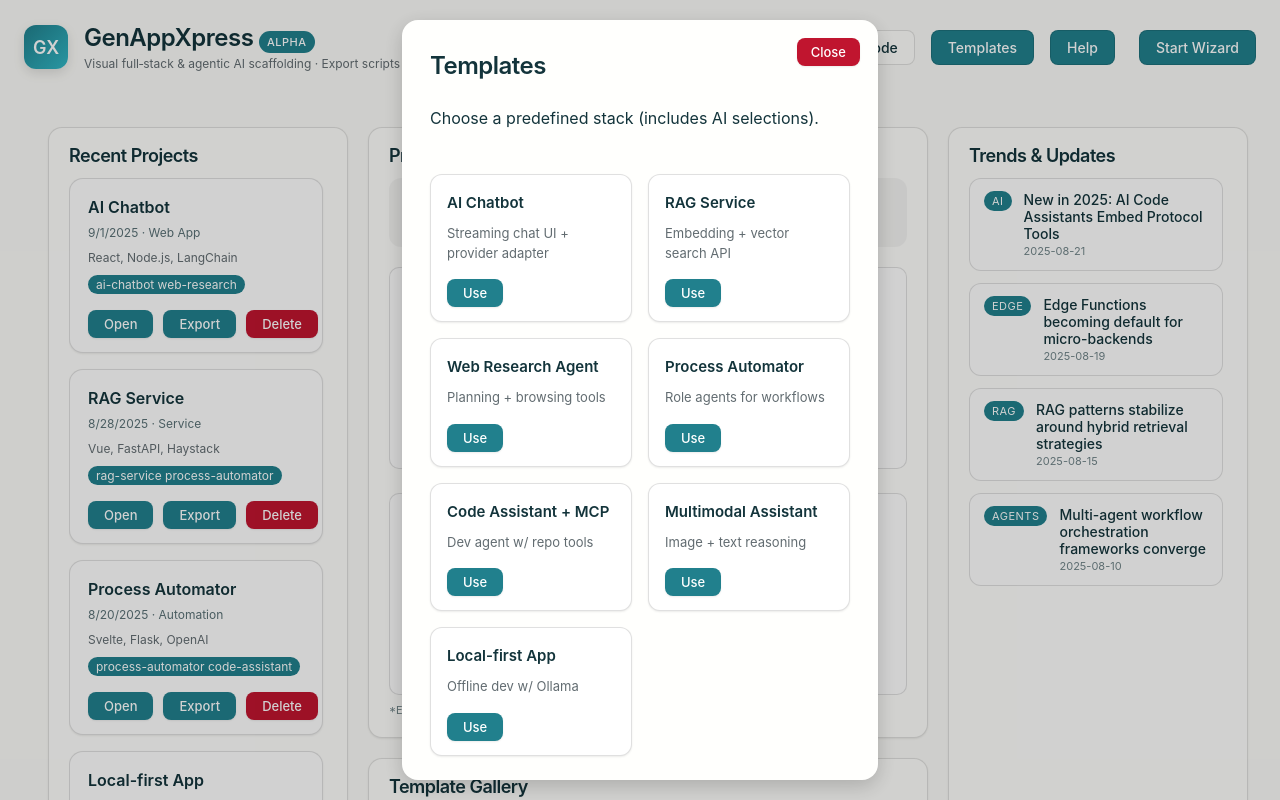
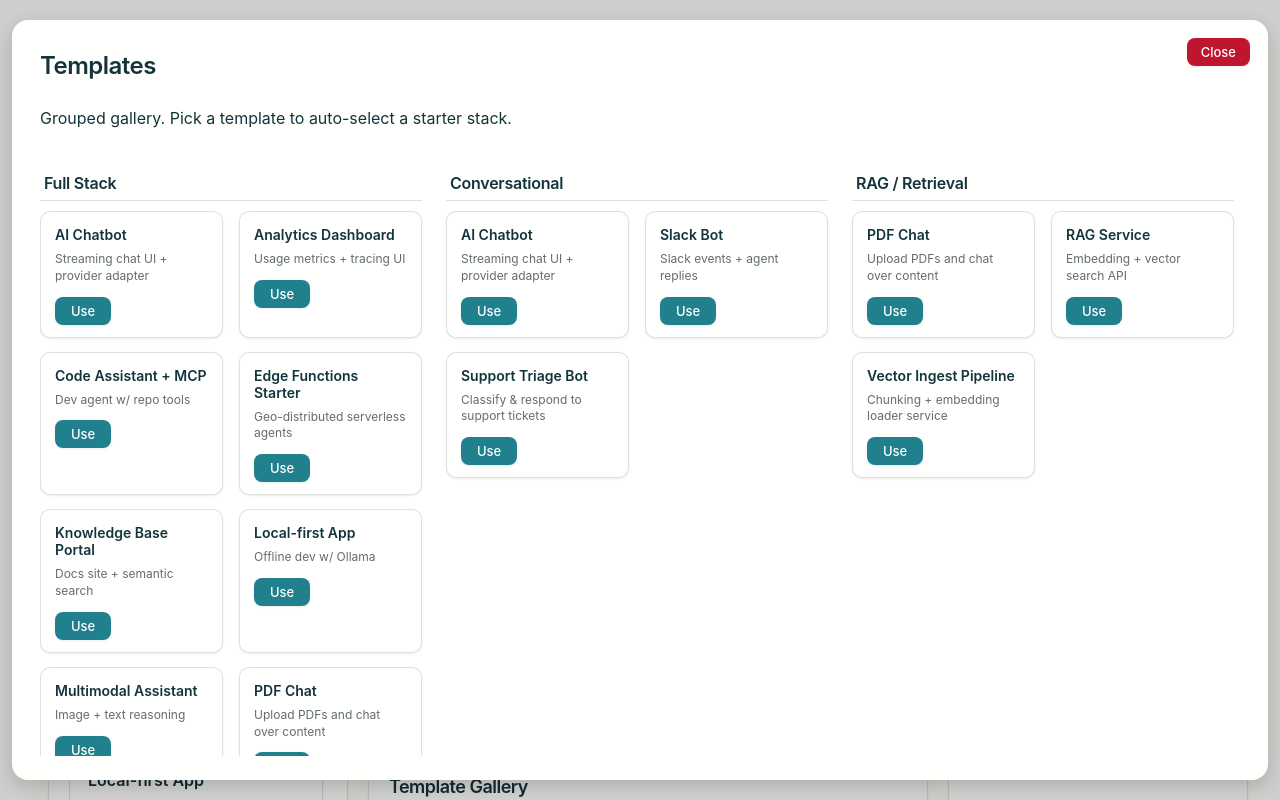
Before and after one commit to GaganGoswami/genappxpress-ai, a React (Vite) app: page / in a window 1280 px wide. Both pictures are taken after a click on the button "Templates". Built offline with nearby package versions, Linux system fonts and the light colour scheme.

Commit message:
feat: Enhance template organization and styling; group templates by category in Dashboard and TemplateModal, improve layout for better usability

```diff
--- a/src/components/Dashboard.jsx
+++ b/src/components/Dashboard.jsx
@@ -134,13 +134,28 @@ export default function Dashboard({ onOpenProject, onSelectTemplate }) {
           </section>
           <section className="panel templates-panel" aria-labelledby="templates-head">
             <div className="panel-header"><h2 id="templates-head">Template Gallery</h2></div>
-            <div className="gallery">
-              {(TECH_STACK.templates || []).slice(0, 8).map(t => (
-                <button key={t.id} className="template-chip" onClick={() => onSelectTemplate && onSelectTemplate(t)}>{t.name}</button>
-              ))}
-            </div>
-            {recommended.length > 0 && <div className="recommended">
-              <div className="subhead">Recommended</div>
+            {/* Group templates by category */}
+            {(() => {
+              const groups = (TECH_STACK.templates || []).reduce((acc, t) => {
+                const cat = t.category || 'Other';
+                acc[cat] = acc[cat] || [];
+                acc[cat].push(t);
+                return acc;
+              }, {});
+              const ordered = Object.keys(groups).sort();
+              return ordered.map(cat => (
+                <div key={cat} className="template-group" aria-label={cat+ ' templates'}>
+                  <div className="subhead" style={{marginTop: ordered[0]===cat?0:12}}>{cat}</div>
+                  <div className="gallery small">
+                    {groups[cat].map(t => (
+                      <button key={t.id} className="template-chip" title={t.description} onClick={() => onSelectTemplate && onSelectTemplate(t)}>{t.name}</button>
+                    ))}
+                  </div>
+                </div>
+              ));
+            })()}
+            {recommended.length > 0 && <div className="recommended" style={{marginTop:16}}>
+              <div className="subhead">Recommended (unused)</div>
               <div className="gallery small">
                 {recommended.map(r => <span key={r} className="template-chip alt">{r}</span>)}
               </div>
--- a/src/components/TemplateModal.jsx
+++ b/src/components/TemplateModal.jsx
@@ -1,4 +1,4 @@
-import React from 'react';
+import React, { useMemo } from 'react';
 import { TECH_STACK } from '../data/techData';
 
 /**
@@ -8,19 +8,63 @@ import { TECH_STACK } from '../data/techData';
  * @param {(preset:Object) => void} props.applyTemplate
  */
 export default function TemplateModal({ onClose, applyTemplate }) {
-  const list = TECH_STACK.templates;
+  const list = TECH_STACK.templates || [];
+
+  // Derive grouping. Primary grouping uses existing category; we also compute a synthetic
+  // "Full Stack" group for templates that include both frontend & backend stacks in preset.
+  const groups = useMemo(() => {
+    const order = [
+      'Full Stack',
+      'Conversational',
+      'RAG / Retrieval',
+      'Research / Automation',
+      'Orchestration',
+      'Dev Tools',
+      'Observability',
+      'Multimodal',
+      'Local & Edge',
+      'Integrations',
+      'Knowledge'
+    ];
+    const map = {};
+    list.forEach(t => {
+      const hasFE = (t.preset?.frontend || []).length > 0;
+      const hasBE = (t.preset?.backend || []).length > 0;
+      const fullStackKey = (hasFE && hasBE) ? 'Full Stack' : null;
+      const catKey = t.category || 'Other';
+      const targetKeys = fullStackKey ? [fullStackKey, catKey] : [catKey];
+      targetKeys.forEach(k => {
+        map[k] = map[k] || [];
+        map[k].push(t);
+      });
+    });
+    // Sort templates within each group alphabetically
+    Object.values(map).forEach(arr => arr.sort((a,b)=> a.name.localeCompare(b.name)));
+    // Compute ordered list of group keys: explicit order first, then remaining alphabetical
+    const remaining = Object.keys(map).filter(k => !order.includes(k)).sort();
+    const orderedKeys = [...order.filter(k => map[k]), ...remaining];
+    return { orderedKeys, map };
+  }, [list]);
+
   return (
     <div className="template-modal" role="dialog" aria-modal="true" aria-label="Template Selection">
-      <div className="template-dialog">
+      <div className="template-dialog template-dialog-large">
         <button className="close-btn" onClick={onClose} aria-label="Close template dialog">Close</button>
         <h2 style={{ marginTop: 0 }}>Templates</h2>
-        <p style={{ marginTop: -8 }}>Choose a predefined stack (includes AI selections).</p>
-        <div className="template-grid">
-          {list.map(t => (
-            <div className="template-card" key={t.id}>
-              <h4>{t.name}</h4>
-              <p>{t.description}</p>
-              <button onClick={() => applyTemplate(t.preset)}>Use</button>
+        <p style={{ marginTop: -8 }}>Grouped gallery. Pick a template to auto-select a starter stack.</p>
+        <div className="template-groups" aria-label="Grouped templates">
+          {groups.orderedKeys.map(group => (
+            <div className="template-group-modal" key={group} aria-label={group + ' group'}>
+              <h3>{group}</h3>
+              <div className="template-cards" role="list">
+                {groups.map[group].map(t => (
+                  <div className="template-card small" key={t.id} role="listitem">
+                    <h4>{t.name}</h4>
+                    <p>{t.description}</p>
+                    <button onClick={() => applyTemplate(t.preset)} aria-label={`Use ${t.name} template`}>Use</button>
+                  </div>
+                ))}
+              </div>
             </div>
           ))}
         </div>
--- a/src/data/techData.js
+++ b/src/data/techData.js
@@ -38,13 +38,27 @@ export const TECH_STACK = {
     {id:'swarm',name:'Swarm',description:'Lightweight agent protocol concept',compatible:['openai','anthropic'],commands:[],configFiles:['agents/swarm/readme.md']},
   ],
   templates: [
-    {id:'ai-chatbot',name:'AI Chatbot',description:'Streaming chat UI + provider adapter',preset:{frontend:['react'],backend:['express'],aiFrameworks:['langchain'],llmProviders:['openai'],protocols:[]}},
-    {id:'rag-service',name:'RAG Service',description:'Embedding + vector search API',preset:{backend:['fastapi'],aiFrameworks:['langchain'],llmProviders:['openai'],protocols:[]}},
-    {id:'web-research',name:'Web Research Agent',description:'Planning + browsing tools',preset:{frontend:['react'],backend:['express'],aiFrameworks:['crewai'],llmProviders:['openai'],protocols:['mcp']}},
-    {id:'process-automator',name:'Process Automator',description:'Role agents for workflows',preset:{backend:['fastapi'],aiFrameworks:['crewai'],llmProviders:['anthropic'],protocols:[]}},
-    {id:'code-assistant-mcp',name:'Code Assistant + MCP',description:'Dev agent w/ repo tools',preset:{frontend:['react'],backend:['express'],aiFrameworks:['langchain'],llmProviders:['anthropic'],protocols:['mcp']}},
-    {id:'multimodal-assistant',name:'Multimodal Assistant',description:'Image + text reasoning',preset:{frontend:['react'],backend:['fastapi'],aiFrameworks:['langchain'],llmProviders:['gemini'],protocols:[]}},
-    {id:'local-first',name:'Local-first App',description:'Offline dev w/ Ollama',preset:{frontend:['react'],backend:['express'],aiFrameworks:['langchain'],llmProviders:['ollama'],protocols:[]}},
+  {id:'ai-chatbot',name:'AI Chatbot',category:'Conversational',description:'Streaming chat UI + provider adapter',preset:{frontend:['react'],backend:['express'],aiFrameworks:['langchain'],llmProviders:['openai'],protocols:[]}},
+  {id:'support-triage',name:'Support Triage Bot',category:'Conversational',description:'Classify & respond to support tickets',preset:{frontend:['react'],backend:['express'],aiFrameworks:['langchain'],llmProviders:['anthropic'],protocols:[]}},
+  {id:'slack-bot',name:'Slack Bot',category:'Conversational',description:'Slack events + agent replies',preset:{backend:['express'],aiFrameworks:['crewai'],llmProviders:['openai'],protocols:[]}},
+  {id:'rag-service',name:'RAG Service',category:'RAG / Retrieval',description:'Embedding + vector search API',preset:{backend:['fastapi'],aiFrameworks:['langchain'],llmProviders:['openai'],protocols:[]}},
+  {id:'pdf-chat',name:'PDF Chat',category:'RAG / Retrieval',description:'Upload PDFs and chat over content',preset:{frontend:['react'],backend:['fastapi'],aiFrameworks:['langchain'],llmProviders:['openai'],protocols:[]}},
+  {id:'vector-ingest',name:'Vector Ingest Pipeline',category:'RAG / Retrieval',description:'Chunking + embedding loader service',preset:{backend:['fastapi'],aiFrameworks:['langchain'],llmProviders:['openai'],protocols:[]}},
+  {id:'web-research',name:'Web Research Agent',category:'Research / Automation',description:'Planning + browsing tools',preset:{frontend:['react'],backend:['express'],aiFrameworks:['crewai'],llmProviders:['openai'],protocols:['mcp']}},
+  {id:'process-automator',name:'Process Automator',category:'Research / Automation',description:'Role agents for workflows',preset:{backend:['fastapi'],aiFrameworks:['crewai'],llmProviders:['anthropic'],protocols:[]}},
+  {id:'cron-agent',name:'Scheduled Cron Agent',category:'Research / Automation',description:'Time / cron triggered background tasks',preset:{backend:['fastapi'],aiFrameworks:['langchain'],llmProviders:['openai'],protocols:[]}},
+  {id:'workflow-designer',name:'Workflow Designer',category:'Orchestration',description:'Visual multi-agent flow editor',preset:{frontend:['react'],backend:['express'],aiFrameworks:['crewai'],llmProviders:['openai'],protocols:[]}},
+  {id:'agent-orchestrator',name:'Agent Orchestrator',category:'Orchestration',description:'Router + tool registry service',preset:{backend:['fastapi'],aiFrameworks:['langgraph'],llmProviders:['openai'],protocols:['mcp']}},
+  {id:'code-assistant-mcp',name:'Code Assistant + MCP',category:'Dev Tools',description:'Dev agent w/ repo tools',preset:{frontend:['react'],backend:['express'],aiFrameworks:['langchain'],llmProviders:['anthropic'],protocols:['mcp']}},
+  {id:'evaluation-suite',name:'Evaluation Suite',category:'Dev Tools',description:'Prompt & agent eval harness',preset:{backend:['fastapi'],aiFrameworks:['langchain'],llmProviders:['openai'],protocols:[]}},
+  {id:'analytics-dashboard',name:'Analytics Dashboard',category:'Observability',description:'Usage metrics + tracing UI',preset:{frontend:['react'],backend:['express'],aiFrameworks:['langchain'],llmProviders:['openai'],protocols:[]}},
+  {id:'multimodal-assistant',name:'Multimodal Assistant',category:'Multimodal',description:'Image + text reasoning',preset:{frontend:['react'],backend:['fastapi'],aiFrameworks:['langchain'],llmProviders:['gemini'],protocols:[]}},
+  {id:'multimodal-search',name:'Multimodal Search',category:'Multimodal',description:'Blend text & image search over corpus',preset:{backend:['fastapi'],aiFrameworks:['langchain'],llmProviders:['gemini'],protocols:[]}},
+  {id:'local-first',name:'Local-first App',category:'Local & Edge',description:'Offline dev w/ Ollama',preset:{frontend:['react'],backend:['express'],aiFrameworks:['langchain'],llmProviders:['ollama'],protocols:[]}},
+  {id:'edge-functions',name:'Edge Functions Starter',category:'Local & Edge',description:'Geo-distributed serverless agents',preset:{frontend:['react'],backend:['express'],aiFrameworks:['langchain'],llmProviders:['openai'],protocols:[]}},
+  {id:'email-assistant',name:'Email Assistant',category:'Integrations',description:'Summarize & draft replies',preset:{backend:['fastapi'],aiFrameworks:['langchain'],llmProviders:['anthropic'],protocols:[]}},
+  {id:'jira-helper',name:'Jira Helper',category:'Integrations',description:'Ticket summarization & action suggestions',preset:{backend:['express'],aiFrameworks:['langchain'],llmProviders:['openai'],protocols:[]}},
+  {id:'knowledge-base',name:'Knowledge Base Portal',category:'Knowledge',description:'Docs site + semantic search',preset:{frontend:['react'],backend:['fastapi'],aiFrameworks:['langchain'],llmProviders:['openai'],protocols:[]}},
   ]
 };
 
--- a/src/index.css
+++ b/src/index.css
@@ -386,6 +386,7 @@ html, body { overflow-x: hidden; }
 .template-chip:hover { background: var(--color-primary); color: #fff; }
 .template-chip.alt { background: rgba(33,128,141,0.12); border-color: var(--color-primary); color: var(--color-primary); }
 [data-color-scheme="dark"] .template-chip.alt { background: rgba(50,184,198,0.15); }
+.template-group + .template-group { margin-top: 8px; }
 .subhead { font-size: 13px; font-weight: 600; margin: 6px 0 2px; opacity: .75; }
 .news-list {
   list-style: none;
@@ -504,3 +505,53 @@ html, body { overflow-x: hidden; }
 .template-card button:hover {
   background: var(--color-primary-hover);
 }
+/* Grouped Template Modal Enhancements */
+.template-dialog.template-dialog-large {
+  max-width: 1200px;
+  width: 96vw;
+  max-height: 88vh;
+  overflow: hidden;
+  display: flex;
+  flex-direction: column;
+}
+.template-groups {
+  overflow-y: auto;
+  padding-right: 6px;
+  margin-top: 4px;
+  display: grid;
+  grid-template-columns: repeat(auto-fill, minmax(360px, 1fr));
+  gap: 20px 24px;
+}
+@media (max-width: 900px) {
+  .template-groups { grid-template-columns: 1fr; }
+}
+.template-group-modal h3 {
+  margin: 0 0 10px;
+  font-size: 16px;
+  letter-spacing: -.25px;
+  position: sticky;
+  top: 0;
+  background: var(--color-surface);
+  padding: 6px 4px 8px;
+  z-index: 1;
+  border-bottom: 1px solid var(--color-border);
+}
+.template-cards {
+  display: grid;
+  grid-template-columns: 1fr 1fr;
+  gap: 14px 16px;
+}
+@media (max-width: 540px) {
+  .template-cards { grid-template-columns: 1fr; }
+}
+.template-card.small {
+  padding: 14px 14px 12px;
+  border-radius: 10px;
+  gap: 6px;
+}
+.template-card.small h4 { font-size: 14px; margin: 0 0 2px; }
+.template-card.small p { font-size: 12px; margin: 0 0 6px; line-height: 1.4; }
+.template-group-modal + .template-group-modal { margin-top: 0; }
+.template-groups::-webkit-scrollbar { width: 10px; }
+.template-groups::-webkit-scrollbar-thumb { background: rgba(0,0,0,0.25); border-radius: 6px; }
+[data-color-scheme="dark"] .template-groups::-webkit-scrollbar-thumb { background: rgba(255,255,255,0.25); }
```
